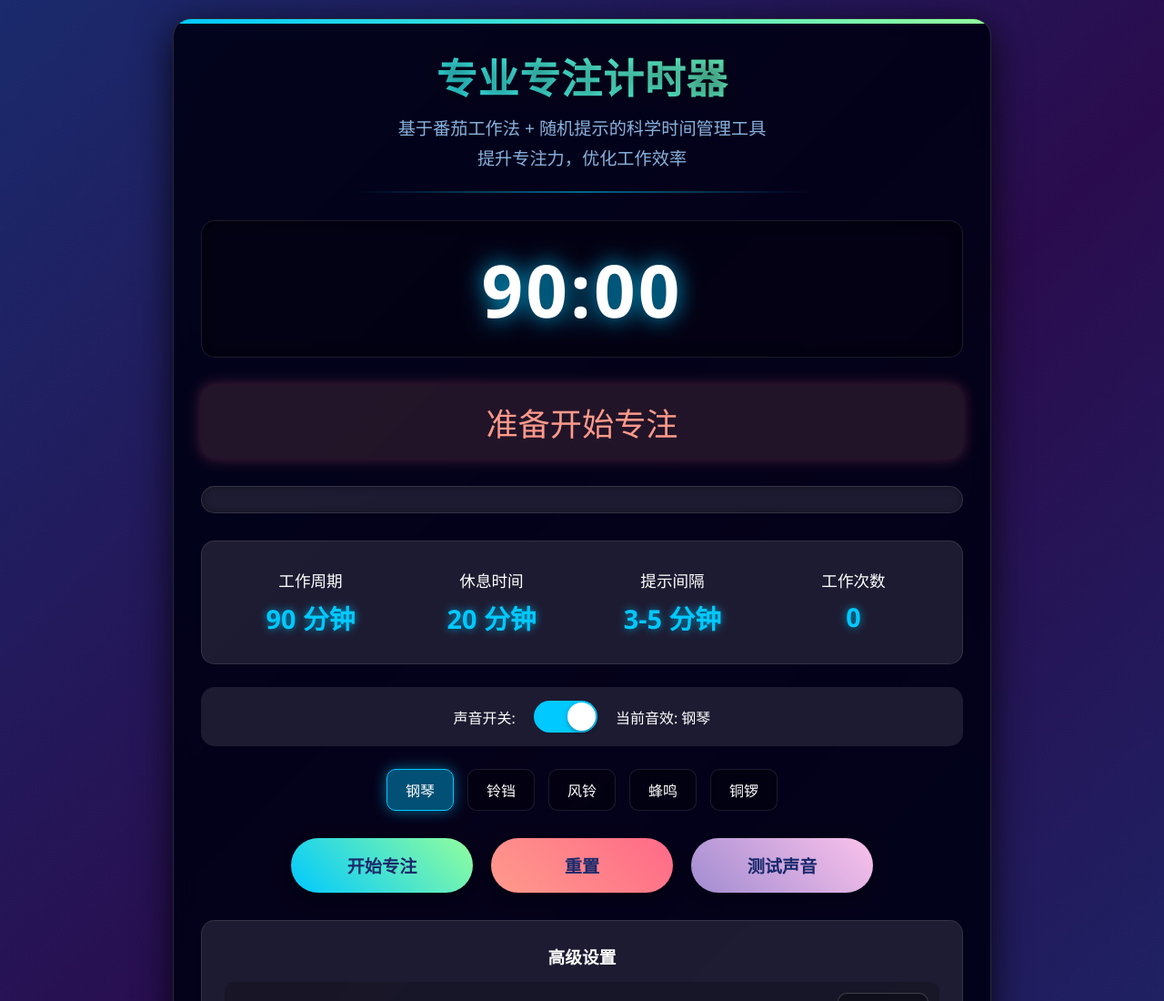
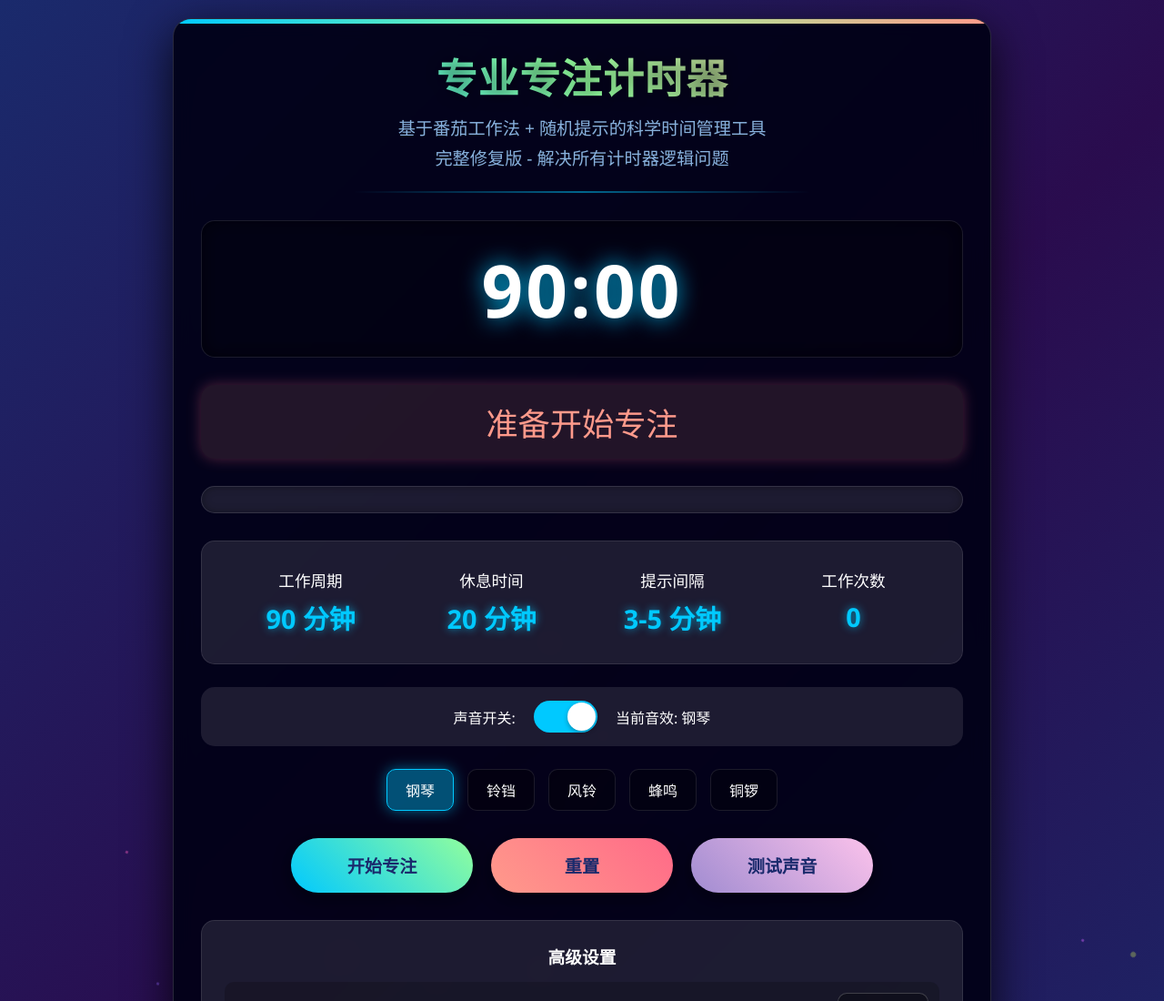
Before and after one commit to qiaoranweixia/zhuang-zhu1, a plain HTML site: page index.html in a window 1280 px wide. Shown: the top 1100 px of the page at 91% size. Drawn offline with Linux system fonts and the light colour scheme.

Commit message:
Update index.html

```diff
--- a/index.html
+++ b/index.html
@@ -3,7 +3,7 @@
 <head>
     <meta charset="UTF-8">
     <meta name="viewport" content="width=device-width, initial-scale=1.0">
-    <title>专注计时器 - 专业时间管理工具</title>
+    <title>专业专注计时器 - 完整修复版</title>
     <style>
         * {
             margin: 0;
@@ -20,12 +20,13 @@
             justify-content: center;
             align-items: center;
             padding: 20px;
+            overflow-x: hidden;
         }
 
         .container {
             background: rgba(0, 0, 20, 0.9);
             border-radius: 20px;
-            box-shadow: 0 10px 40px rgba(0, 0, 0, 0.8);
+            box-shadow: 0 15px 50px rgba(0, 0, 0, 0.8);
             padding: 30px;
             max-width: 900px;
             width: 100%;
@@ -34,6 +35,7 @@
             border: 1px solid rgba(255, 255, 255, 0.15);
             position: relative;
             overflow: hidden;
+            z-index: 10;
         }
 
         .container::before {
@@ -43,7 +45,7 @@
             left: 0;
             right: 0;
             height: 5px;
-            background: linear-gradient(90deg, #00c9ff, #92fe9d);
+            background: linear-gradient(90deg, #00c9ff, #92fe9d, #ff9a8b);
             z-index: 10;
         }
 
@@ -66,7 +68,7 @@
         h1 {
             font-size: 2.8rem;
             margin-bottom: 10px;
-            background: linear-gradient(45deg, #00c9ff, #92fe9d);
+            background: linear-gradient(45deg, #00c9ff, #92fe9d, #ff9a8b);
             -webkit-background-clip: text;
             background-clip: text;
             color: transparent;
@@ -92,6 +94,8 @@
             border-radius: 15px;
             border: 1px solid rgba(255, 255, 255, 0.1);
             box-shadow: inset 0 0 20px rgba(0, 0, 0, 0.5);
+            position: relative;
+            z-index: 5;
         }
 
         .status {
@@ -101,6 +105,8 @@
             padding: 15px;
             border-radius: 15px;
             transition: all 0.3s ease;
+            position: relative;
+            z-index: 5;
         }
 
         .status.work {
@@ -130,6 +136,7 @@
             position: relative;
             border: 1px solid rgba(255, 255, 255, 0.1);
             box-shadow: inset 0 0 10px rgba(0, 0, 0, 0.3);
+            z-index: 5;
         }
 
         .progress-bar {
@@ -151,6 +158,7 @@
             border-radius: 15px;
             border: 1px solid rgba(255, 255, 255, 0.1);
             flex-wrap: wrap;
+            z-index: 5;
         }
 
         .stat-item {
@@ -174,6 +182,7 @@
             gap: 20px;
             margin: 30px 0;
             flex-wrap: wrap;
+            z-index: 5;
         }
 
         button {
@@ -190,6 +199,7 @@
             min-width: 200px;
             position: relative;
             overflow: hidden;
+            z-index: 5;
         }
 
         button::before {
@@ -231,6 +241,7 @@
             border-radius: 15px;
             margin-top: 25px;
             border: 1px solid rgba(255, 255, 255, 0.1);
+            z-index: 5;
         }
 
         .setting-item {
@@ -272,6 +283,7 @@
             border: 1px solid rgba(255, 255, 255, 0.15);
             max-width: 90%;
             text-align: center;
+            z-index: 100;
         }
 
         .notification.show {
@@ -287,6 +299,7 @@
             background: rgba(255, 255, 255, 0.1);
             padding: 15px;
             border-radius: 15px;
+            z-index: 5;
         }
 
         .sound-toggle {
@@ -325,6 +338,7 @@
             flex-wrap: wrap;
             justify-content: center;
             gap: 15px;
+            z-index: 5;
         }
 
         .sound-option {
@@ -390,7 +404,7 @@
             position: absolute;
             font-size: 2rem;
             opacity: 0;
-            z-index: 5;
+            z-index: 0;
             pointer-events: none;
             animation: floatUp 3s forwards;
         }
@@ -405,14 +419,44 @@
                 opacity: 0;
             }
         }
+
+        .particles {
+            position: absolute;
+            top: 0;
+            left: 0;
+            width: 100%;
+            height: 100%;
+            pointer-events: none;
+            z-index: 1;
+        }
+
+        .particle {
+            position: absolute;
+            width: 8px;
+            height: 8px;
+            background: rgba(255, 255, 255, 0.5);
+            border-radius: 50%;
+            animation: float 15s infinite linear;
+        }
+
+        @keyframes float {
+            0% {
+                transform: translateY(100vh) rotate(0deg);
+            }
+            100% {
+                transform: translateY(-100px) rotate(360deg);
+            }
+        }
     </style>
 </head>
 <body>
+    <div class="particles" id="particles"></div>
+
     <div class="container">
         <header>
             <h1>专业专注计时器</h1>
             <p class="subtitle">基于番茄工作法 + 随机提示的科学时间管理工具</p>
-            <p class="subtitle">提升专注力，优化工作效率</p>
+            <p class="subtitle">完整修复版 - 解决所有计时器逻辑问题</p>
         </header>
 
         <div class="timer-display" id="timer">90:00</div>
@@ -527,6 +571,7 @@
         const soundToggle = document.getElementById('sound-toggle');
         const currentSoundDisplay = document.getElementById('current-sound');
         const soundOptions = document.querySelectorAll('.sound-option');
+        const particlesContainer = document.getElementById('particles');
 
         // 初始化
         function init() {
@@ -534,6 +579,24 @@
             setupEventListeners();
             initAudioContext();
             updateSessionCount();
+            createParticles();
+        }
+
+        // 创建粒子背景
+        function createParticles() {
+            for (let i = 0; i < 50; i++) {
+                const particle = document.createElement('div');
+                particle.className = 'particle';
+                particle.style.left = `${Math.random() * 100}%`;
+                particle.style.top = `${Math.random() * 100}%`;
+                particle.style.width = `${Math.random() * 6 + 2}px`;
+                particle.style.height = particle.style.width;
+                particle.style.animationDuration = `${Math.random() * 20 + 10}s`;
+                particle.style.animationDelay = `${Math.random() * 5}s`;
+                particle.style.opacity = Math.random() * 0.5 + 0.2;
+                particle.style.backgroundColor = `hsl(${Math.random() * 360}, 70%, 60%)`;
+                particlesContainer.appendChild(particle);
+            }
         }
 
         // 初始化音频上下文
@@ -718,14 +781,17 @@
                     breakInterval = null;
 
                     // 重置提示时间
-                    promptTime += Math.floor(Math.random() * (maxPrompt - minPrompt + 1)) + minPrompt;
+                    promptTime = Math.floor(Math.random() * (maxPrompt - minPrompt + 1)) + minPrompt;
 
                     // 继续工作
+                    timeLeft = workDuration - (workDuration - timeLeft);
+                    isWorkSession = true;
+                    statusDisplay.textContent = "专注工作中";
+                    statusDisplay.className = "status work";
+
                     if (isRunning) {
                         startTimer();
                     } else {
-                        statusDisplay.textContent = "专注工作中";
-                        statusDisplay.className = "status work";
                         updateDisplay();
                     }
                 }
@@ -739,7 +805,7 @@
             clearInterval(timerInterval);
             playSound();
             createFloatingNote("♬");
-            showNotification("工作时间结束，请休息20分钟");
+            showNotification("工作时间结束，请休息");
 
             isWorkSession = false;
             timeLeft = restDuration;
```
